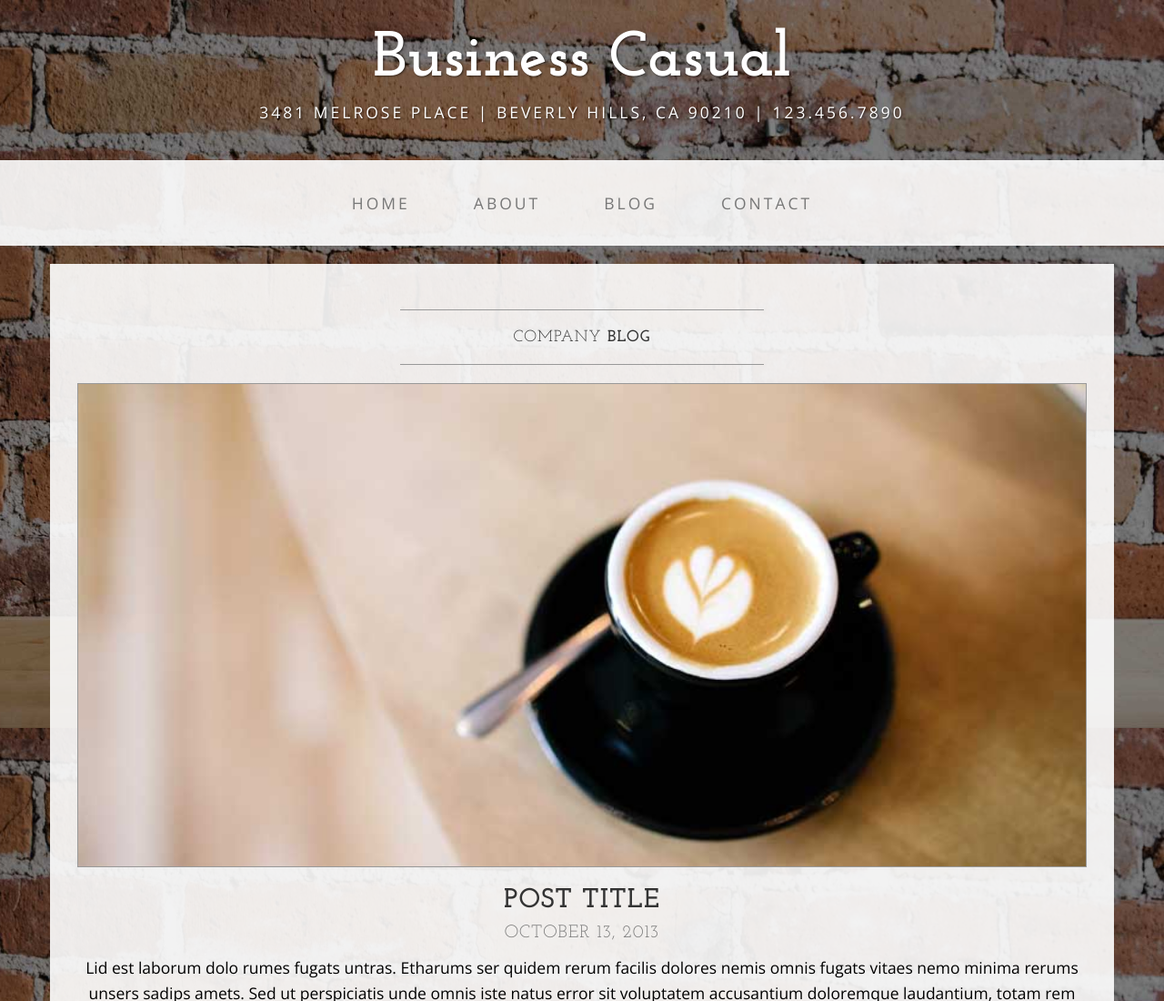
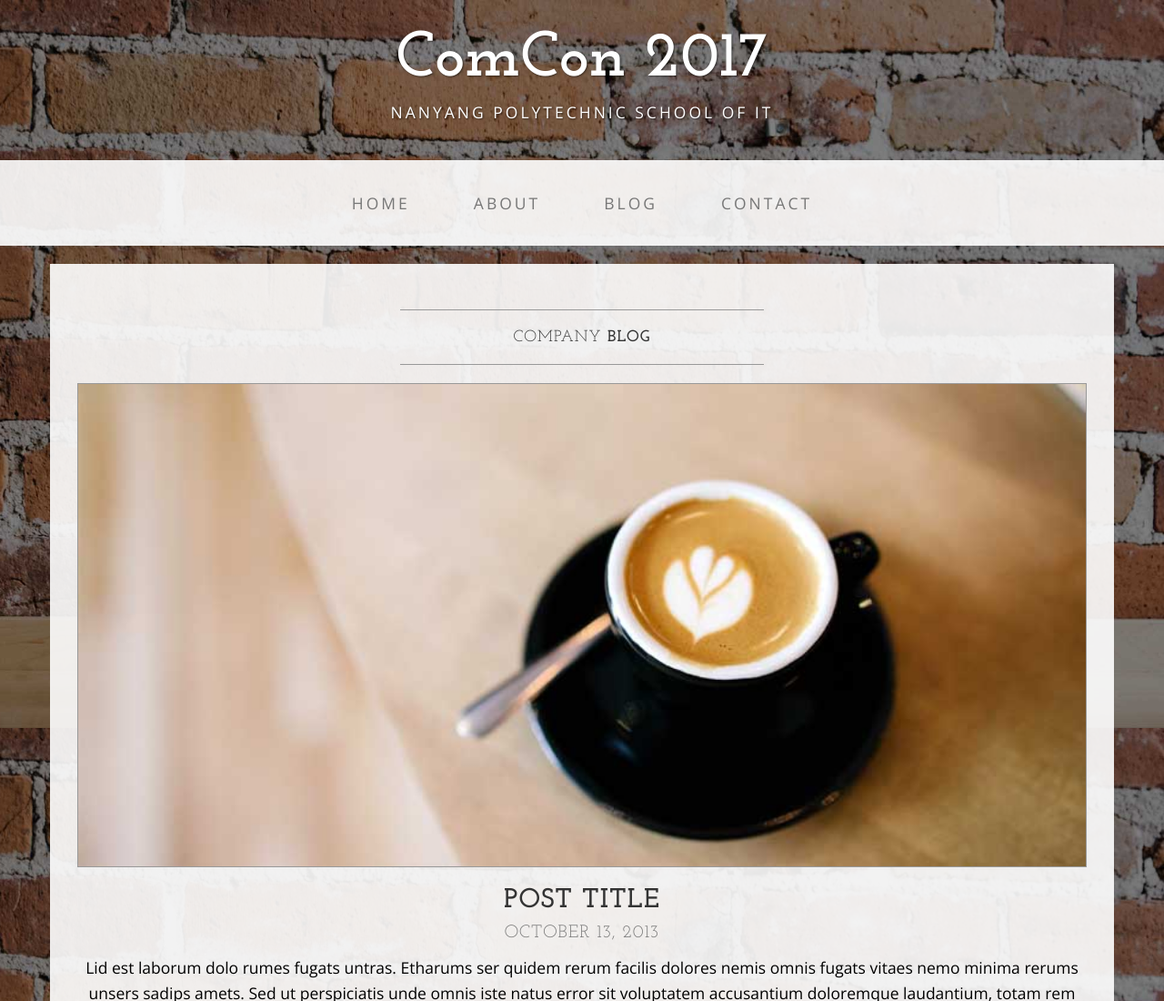
Before and after one commit to limahseng/gawwee.github.io, a plain HTML site: page signup.html in a window 1280 px wide. Shown: the top 1100 px of the page at 91% size. Drawn offline with nearby package versions, Linux system fonts and the light colour scheme.

Commit message:
Update signup.html

```diff
--- a/signup.html
+++ b/signup.html
@@ -32,8 +32,8 @@
 
 <body>
 
-    <div class="brand">Business Casual</div>
-    <div class="address-bar">3481 Melrose Place | Beverly Hills, CA 90210 | 123.456.7890</div>
+    <div class="brand">ComCon 2017</div>
+    <div class="address-bar">Nanyang Polytechnic School of IT</div>
 
     <!-- Navigation -->
     <nav class="navbar navbar-default" role="navigation">
```
